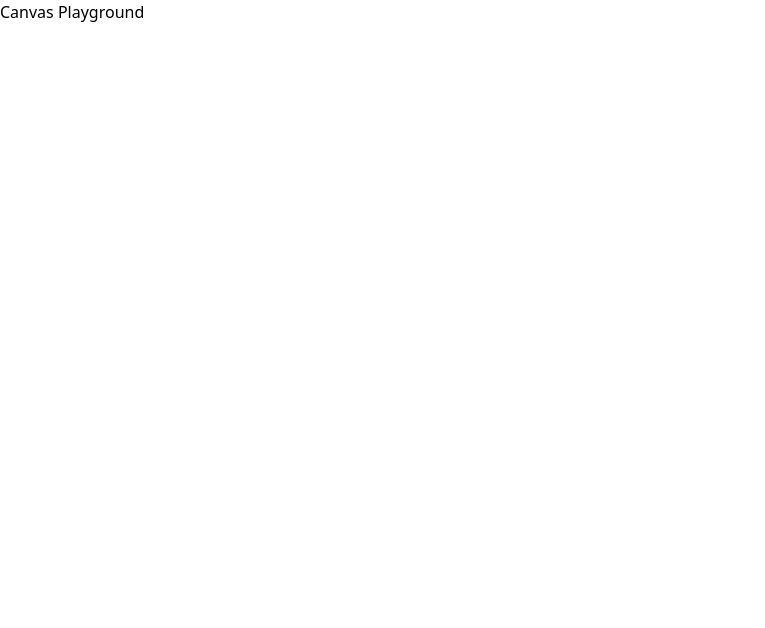
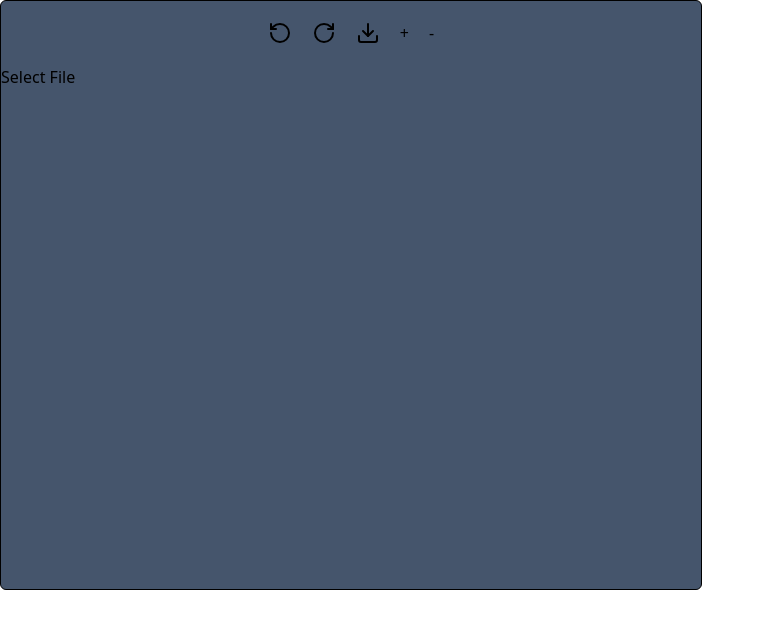
Before and after one commit to tyange/canvas-playground, a Next.js app: page / in a window 1280 px wide. Shown: the top 628 px of the page, without its empty margins (0-765 px from the left). Built offline with nearby package versions, Linux system fonts and the light colour scheme.

Commit message:
old image editor code migration with next.js & jotai

```diff
--- a/app/atoms/editorAtom.ts
+++ b/app/atoms/editorAtom.ts
@@ -45,66 +45,68 @@ export const editorAtom = atom(initialAtom)
 export const editorActionsAtom = atom(
   null,
   (get, set, action: EditorAction) => {
+    const current = get(editorAtom)
+
     switch (action.type) {
-      case 'setOriginImageSource':
-        return {
-          ...get(editorAtom),
+      case 'setOriginImageSource': {
+        set(editorAtom, {
+          ...current,
           originImageSource: action.payload,
-        }
-      case 'masked':
-        return {
-          ...get(editorAtom),
-          maskedAreas: [...get(editorAtom).maskedAreas, action.payload],
-          currentStep: get(editorAtom).currentStep + 1,
+        })
+        break
+      }
+      case 'masked': {
+        set(editorAtom, {
+          ...current,
+          maskedAreas: [...current.maskedAreas, action.payload],
+          currentStep: current.currentStep + 1,
           beforeMaskedAreasHistory: [],
-        }
+        })
+        break
+      }
       case 'undo': {
-        const newMaskedAreas = [...get(editorAtom).maskedAreas]
+        const newMaskedAreas = [...current.maskedAreas]
         newMaskedAreas.pop()
 
-        return {
-          ...get(editorAtom),
-          maskedAreas: [...newMaskedAreas],
-          currentStep: get(editorAtom).currentStep - 1,
+        set(editorAtom, {
+          ...current,
+          maskedAreas: newMaskedAreas,
+          currentStep: current.currentStep - 1,
           beforeMaskedAreasHistory: [
-            ...get(editorAtom).beforeMaskedAreasHistory,
-            [...get(editorAtom).maskedAreas],
+            ...current.beforeMaskedAreasHistory,
+            [...current.maskedAreas],
           ],
-        }
+        })
+        break
       }
       case 'redo': {
-        const newBeforeMaskedAreasHistory = [...get(editorAtom).beforeMaskedAreasHistory]
-        newBeforeMaskedAreasHistory.pop()
+        const newBeforeMaskedAreasHistory = [...current.beforeMaskedAreasHistory]
+        const lastHistory = newBeforeMaskedAreasHistory.pop()
 
-        return {
-          ...get(editorAtom),
-          currentStep: get(editorAtom).currentStep + 1,
-          maskedAreas: [
-            ...get(editorAtom).beforeMaskedAreasHistory[
-              get(editorAtom).beforeMaskedAreasHistory.length - 1
-            ],
-          ],
-          beforeMaskedAreasHistory: [...newBeforeMaskedAreasHistory],
-        }
+        set(editorAtom, {
+          ...current,
+          currentStep: current.currentStep + 1,
+          maskedAreas: lastHistory || [],
+          beforeMaskedAreasHistory: newBeforeMaskedAreasHistory,
+        })
+        break
       }
       case 'zoomIn': {
-        const zoomInLevel = get(editorAtom).zoomLevel + 0.1
-
-        return {
-          ...get(editorAtom),
+        const zoomInLevel = current.zoomLevel + 0.1
+        set(editorAtom, {
+          ...current,
           zoomLevel: zoomInLevel > 0.1 ? zoomInLevel : 0.1,
-        }
+        })
+        break
       }
       case 'zoomOut': {
-        const zoomOutLevel = get(editorAtom).zoomLevel - 0.1
-
-        return {
-          ...get(editorAtom),
+        const zoomOutLevel = current.zoomLevel - 0.1
+        set(editorAtom, {
+          ...current,
           zoomLevel: zoomOutLevel > 0.1 ? zoomOutLevel : 0.1,
-        }
+        })
+        break
       }
-      default:
-        return get(editorAtom)
     }
   },
 )
--- /dev/null
+++ b/app/components/editor-panel.tsx
@@ -0,0 +1,37 @@
+import { Download, RotateCcw, RotateCw } from 'lucide-react'
+
+interface EditorPanelProps {
+  onUndoHandler: () => void
+  onRedoHandler: () => void
+  onDownloadHandler: () => void
+  onZoomInHandler: () => void
+  onZoomOutHandler: () => void
+}
+
+export default function EditorPanel({
+  onUndoHandler,
+  onRedoHandler,
+  onDownloadHandler,
+  onZoomInHandler,
+  onZoomOutHandler,
+}: EditorPanelProps) {
+  return (
+    <div className="w-full flex justify-center gap-5 py-5">
+      <button onClick={onUndoHandler}>
+        <RotateCcw />
+      </button>
+      <button onClick={onRedoHandler}>
+        <RotateCw />
+      </button>
+      <button onClick={onDownloadHandler}>
+        <Download />
+      </button>
+      <button onClick={onZoomInHandler}>
+        <span>+</span>
+      </button>
+      <button onClick={onZoomOutHandler}>
+        <span>-</span>
+      </button>
+    </div>
+  )
+};
--- a/app/components/editor.tsx
+++ b/app/components/editor.tsx
@@ -1,9 +1,11 @@
 'use client'
 
+import type { ChangeEventHandler, MouseEvent, MouseEventHandler } from 'react'
 import type { MaskedArea } from '@/app/atoms/editorAtom'
 import { useAtom, useSetAtom } from 'jotai'
-import { useRef, useState } from 'react'
+import { useEffect, useRef, useState } from 'react'
 import { editorActionsAtom, editorAtom, INITIAL_MASKED_AREA } from '@/app/atoms/editorAtom'
+import EditorPanel from '@/app/components/editor-panel'
 
 export default function Editor() {
   const [editorState] = useAtom(editorAtom)
@@ -15,9 +17,209 @@ export default function Editor() {
 
   const canvasRef = useRef<HTMLCanvasElement | null>(null)
 
+  const fileChangeHandler: ChangeEventHandler<HTMLInputElement> = (e) => {
+    if (e.target.files) {
+      setFileName(e.target.files[0].name)
+      dispatch({
+        type: 'setOriginImageSource',
+        payload: URL.createObjectURL(e.target.files[0]),
+      })
+    }
+  }
+
+  const getCanvasCoordinates = (event: MouseEvent) => {
+    const canvas = canvasRef.current
+    if (!canvas)
+      return { x: 0, y: 0 }
+
+    const rect = canvas.getBoundingClientRect()
+
+    const scaleFactor = 1 / editorState.zoomLevel
+
+    const canvasX = event.clientX - rect.left
+    const canvasY = event.clientY - rect.top
+
+    const adjustedX = canvasX * scaleFactor
+    const adjustedY = canvasY * scaleFactor
+
+    return {
+      x: adjustedX,
+      y: adjustedY,
+    }
+  }
+
+  const mouseDownHandler: MouseEventHandler<HTMLCanvasElement> = (e) => {
+    setIsDragging(true)
+
+    const { x, y } = getCanvasCoordinates(e)
+
+    setMaskedArea({
+      ...INITIAL_MASKED_AREA,
+      x,
+      y,
+    })
+  }
+
+  const mouseMoveHandler: MouseEventHandler<HTMLCanvasElement> = (e) => {
+    if (!isDragging)
+      return
+
+    const { x, y } = getCanvasCoordinates(e)
+    const width = x - maskedArea.x
+    const height = y - maskedArea.y
+
+    setMaskedArea(prevState => ({
+      ...prevState,
+      width,
+      height,
+    }))
+  }
+
+  const mouseUpHandler: MouseEventHandler<HTMLCanvasElement> = (e) => {
+    e.preventDefault()
+
+    if (maskedArea.width !== 0 && maskedArea.height !== 0) {
+      dispatch({
+        type: 'masked',
+        payload: { ...maskedArea, zoomLevel: editorState.zoomLevel },
+      })
+    }
+
+    setIsDragging(false)
+
+    setMaskedArea(() => INITIAL_MASKED_AREA)
+  }
+
+  const drawMaskedAreas = (ctx: CanvasRenderingContext2D | null) => {
+    if (!ctx) {
+      return
+    }
+
+    editorState.maskedAreas.forEach((area) => {
+      ctx!.fillStyle = 'rgba(255,0,0,1)'
+      ctx!.fillRect(area.x, area.y, area.width, area.height)
+    })
+  }
+
+  const drawDragArea = (ctx: CanvasRenderingContext2D | null) => {
+    if (!ctx) {
+      return
+    }
+
+    ctx.fillStyle = 'rgba(255,0,0,0.2)'
+
+    ctx.fillRect(
+      maskedArea.x,
+      maskedArea.y,
+      maskedArea.width,
+      maskedArea.height,
+    )
+
+    drawMaskedAreas(ctx)
+  }
+
+  const drawImageWithMaskedAreas = () => {
+    const canvas = canvasRef.current
+
+    if (!canvas || !editorState.originImageSource) {
+      return
+    }
+
+    const originImageLayerContext = canvas.getContext('2d', {
+      willReadFrequently: true,
+    })
+
+    const image = new Image()
+    image.src = editorState.originImageSource
+
+    image.onload = () => {
+      canvas.width = Math.round(image.width * editorState.zoomLevel)
+      canvas.height = Math.round(image.height * editorState.zoomLevel)
+
+      originImageLayerContext!.save()
+      originImageLayerContext!.scale(editorState.zoomLevel, editorState.zoomLevel)
+      originImageLayerContext!.drawImage(image, 0, 0)
+      drawDragArea(originImageLayerContext)
+    }
+
+    originImageLayerContext!.restore()
+  }
+
+  useEffect(drawImageWithMaskedAreas, [
+    editorState,
+    maskedArea,
+  ])
+
+  const onUndoHandler = () => {
+    if (editorState.currentStep <= 0)
+      return
+
+    dispatch({ type: 'undo' })
+  }
+
+  const onRedoHandler = () => {
+    if (editorState.beforeMaskedAreasHistory.length === 0)
+      return
+
+    dispatch({ type: 'redo' })
+  }
+
+  const onZoomInHandler = () => {
+    dispatch({ type: 'zoomIn' })
+  }
+
+  const onZoomOutHandler = () => {
+    dispatch({ type: 'zoomOut' })
+  }
+
+  const onDownloadHandler = () => {
+    const originCanvas = canvasRef.current
+
+    if (!originCanvas) {
+      return
+    }
+
+    const dataURL = originCanvas.toDataURL('image/png')
+
+    const link = document.createElement('a')
+    link.href = dataURL
+    link.download = `${fileName}_edited.png`
+
+    link.click()
+  }
+
   return (
-    <canvas ref={canvasRef}>
-
-    </canvas>
+    <div className="border rounded-md flex flex-col w-fit h-fit bg-slate-600">
+      <EditorPanel
+        onUndoHandler={onUndoHandler}
+        onRedoHandler={onRedoHandler}
+        onDownloadHandler={onDownloadHandler}
+        onZoomInHandler={onZoomInHandler}
+        onZoomOutHandler={onZoomOutHandler}
+      />
+      <div>
+        <input
+          id="fileInput"
+          type="file"
+          className="p-3 hidden"
+          accept="image/png, image/jpeg, image/jpg"
+          onChange={fileChangeHandler}
+        />
+        <label htmlFor="fileInput" className="cursor-pointer">
+          Select File
+        </label>
+      </div>
+      <div
+        className="overflow-auto"
+        style={{ width: '700px', height: '500px' }}
+      >
+        <canvas
+          ref={canvasRef}
+          onMouseDown={mouseDownHandler}
+          onMouseMove={mouseMoveHandler}
+          onMouseUp={mouseUpHandler}
+        />
+      </div>
+    </div>
   )
 }
--- a/app/page.tsx
+++ b/app/page.tsx
@@ -1,7 +1,9 @@
+import Editor from '@/app/components/editor'
+
 export default function Home() {
   return (
     <div>
-      Canvas Playground
+      <Editor />
     </div>
   )
 }
--- a/package.json
+++ b/package.json
@@ -10,6 +10,7 @@
   },
   "dependencies": {
     "jotai": "^2.15.1",
+    "lucide-react": "^0.553.0",
     "next": "16.0.1",
     "react": "19.2.0",
     "react-dom": "19.2.0"
```
Also changed, not shown: 1 other file (tests, documents, lock files or other folders).
